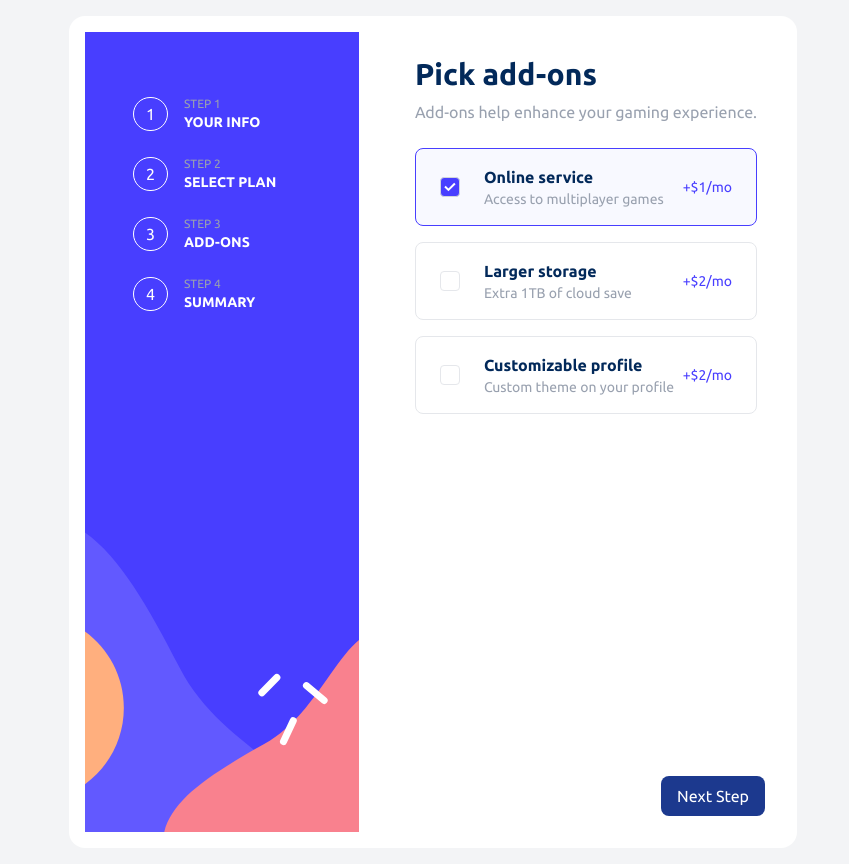
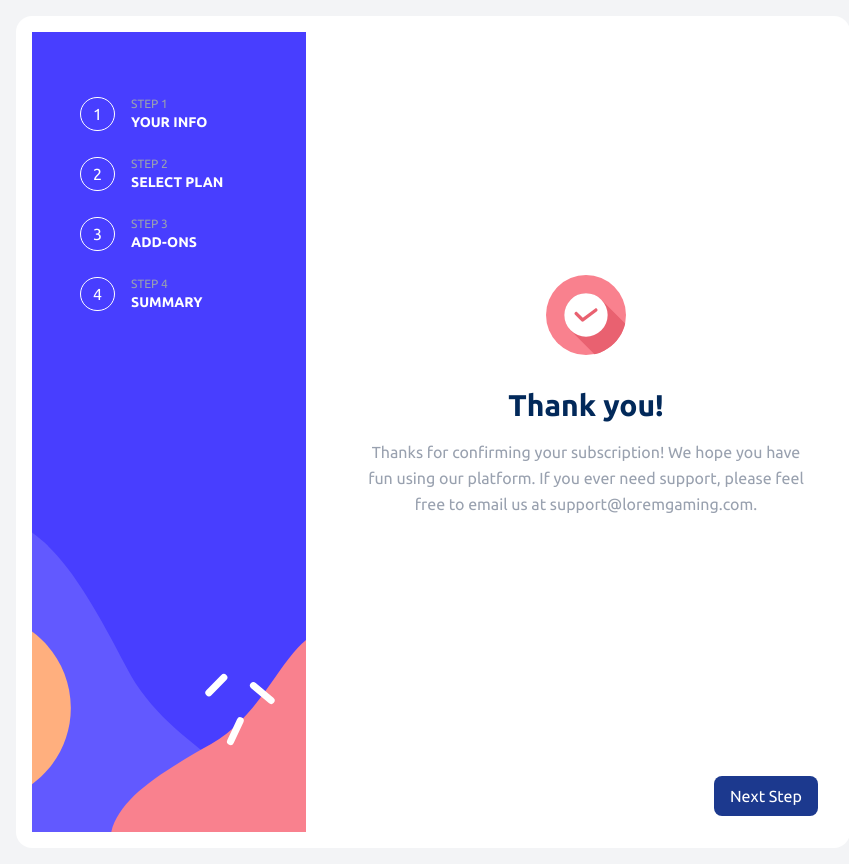
Before and after one commit to lianxxxx/multi-step-form-validation, a Next.js app: page / in a window 1280 px wide. Shown: the whole page, without its empty margins (207-1056 px from the left). Built offline with nearby package versions, Linux system fonts and the light colour scheme.

Commit message:
feat:added the step 4 and thank you card

```diff
--- a/src/app/components/forms/Step4Form.jsx
+++ b/src/app/components/forms/Step4Form.jsx
@@ -1,3 +1,53 @@
 export default function Step4Form() {
-  return <div></div>;
+  return (
+    <div className="bg-white rounded-lg p-6 shadow-md md:shadow-none md:p-0">
+      <header className="mb-6">
+        <h1 className="text-2xl md:text-3xl font-bold text-[#02295a] mb-2">
+          Finishing up
+        </h1>
+        <p className="text-gray-400">
+          Double-check everything looks OK before confirming.
+        </p>
+      </header>
+
+      {/* Main Summary Container */}
+      <div className="bg-[#f8f9ff] rounded-lg p-4 md:p-6">
+        {/* Selected Plan Section */}
+        <div className="flex justify-between items-center mb-4">
+          <div>
+            <p className="font-bold text-[#02295a] text-sm md:text-base">
+              Arcade (Yearly)
+            </p>
+            <button className="text-gray-400 underline text-sm hover:text-[#483eff] transition-colors">
+              Change
+            </button>
+          </div>
+          <p className="font-bold text-[#02295a] text-sm md:text-base">
+            $90/yr
+          </p>
+        </div>
+
+        <hr className="border-gray-200 mb-4" />
+
+        {/* Add-ons List */}
+        <div className="flex flex-col gap-3">
+          <div className="flex justify-between items-center">
+            <p className="text-gray-400 text-sm">Online Service</p>
+            <p className="text-[#02295a] text-sm font-medium">+$10/yr</p>
+          </div>
+
+          <div className="flex justify-between items-center">
+            <p className="text-gray-400 text-sm">Large storage</p>
+            <p className="text-[#02295a] text-sm font-medium">+$20/yr</p>
+          </div>
+        </div>
+      </div>
+
+      {/* Total Section */}
+      <div className="flex justify-between items-center p-4 md:px-6 mt-2">
+        <p className="text-gray-400 text-sm">Total (per year)</p>
+        <p className="text-[#483eff] font-bold text-lg md:text-xl">+$120/yr</p>
+      </div>
+    </div>
+  );
 }
--- /dev/null
+++ b/src/app/components/forms/ThankYouCard.jsx
@@ -0,0 +1,29 @@
+import Image from "next/image";
+
+export default function ThankYouCard() {
+  return (
+    <div className="bg-white rounded-lg px-6 py-16 shadow-md md:shadow-none flex flex-col items-center text-center h-full justify-center">
+      {/* Icon Section */}
+      <div className="mb-8">
+        <Image
+          src="/icon-thank-you.svg"
+          alt="Thank You"
+          width={80}
+          height={80}
+          className="w-14 h-14 md:w-20 md:h-20"
+        />
+      </div>
+
+      {/* Text Section */}
+      <h1 className="text-2xl md:text-3xl font-bold text-[#02295a] mb-4">
+        Thank you!
+      </h1>
+
+      <p className="text-gray-400 leading-relaxed max-w-md">
+        Thanks for confirming your subscription! We hope you have fun using our
+        platform. If you ever need support, please feel free to email us at
+        support@loremgaming.com.
+      </p>
+    </div>
+  );
+}
--- a/src/app/page.js
+++ b/src/app/page.js
@@ -4,6 +4,8 @@ import Step1Form from "./components/forms/Step1Form";
 import Button from "./components/Button";
 import Step2Form from "./components/forms/Step2Form";
 import Step3Form from "./components/forms/Step3Form";
+import Step4Form from "./components/forms/Step4Form";
+import ThankYouCard from "./components/forms/ThankYouCard";
 
 export default function Home() {
   return (
@@ -12,7 +14,7 @@ export default function Home() {
       <div className="md:hidden">
         <StepIndicator />
         <div className="relative px-4 -mt-16 pb-8 z-20">
-          <Step3Form />
+          <ThankYouCard />
         </div>
         <Button />
       </div>
@@ -22,7 +24,7 @@ export default function Home() {
         <div className="flex gap-8 bg-white rounded-2xl p-4">
           <StepIndicator />
           <div className="flex flex-col justify-between">
-            <Step3Form />
+            <ThankYouCard />
             <Button />
           </div>
         </div>
```
